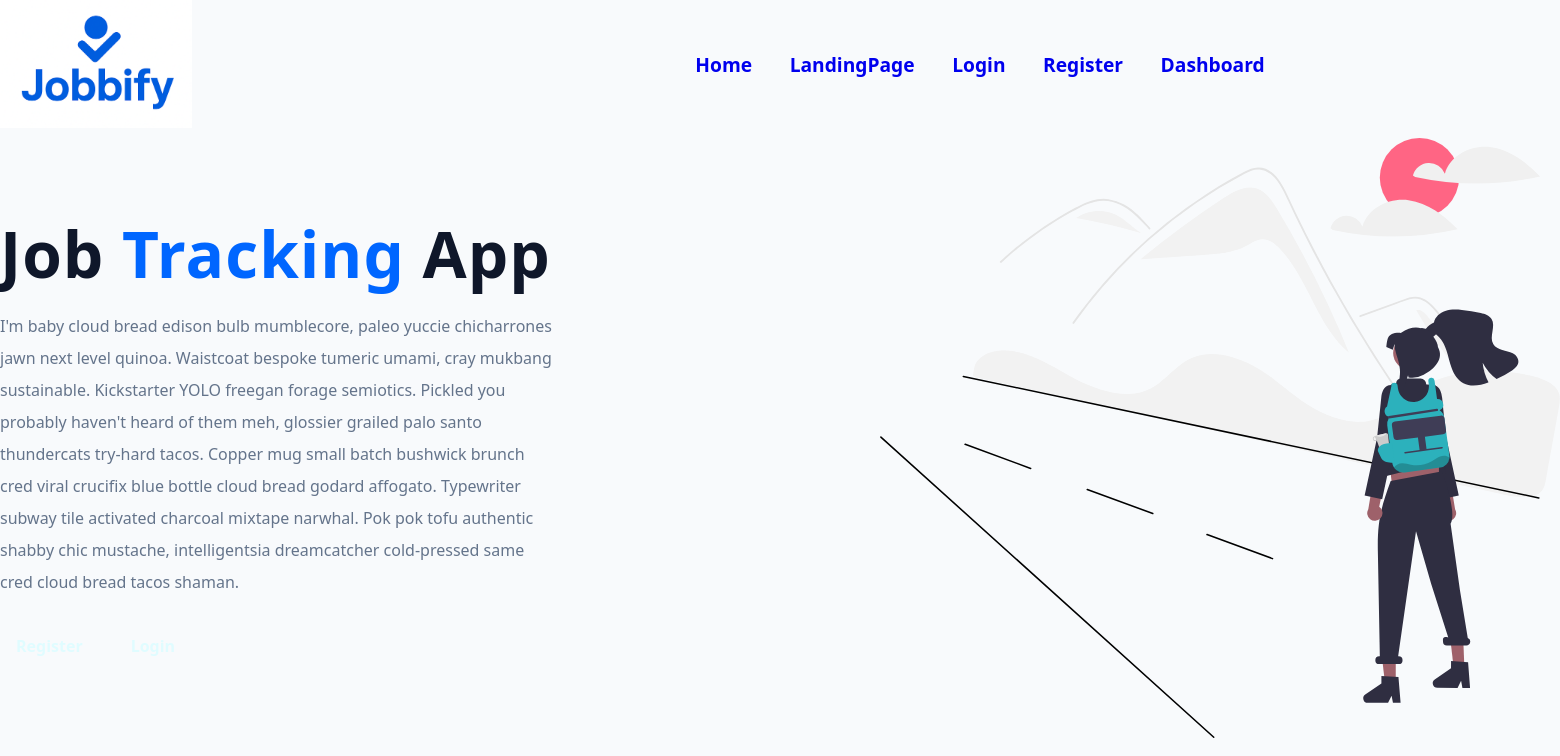
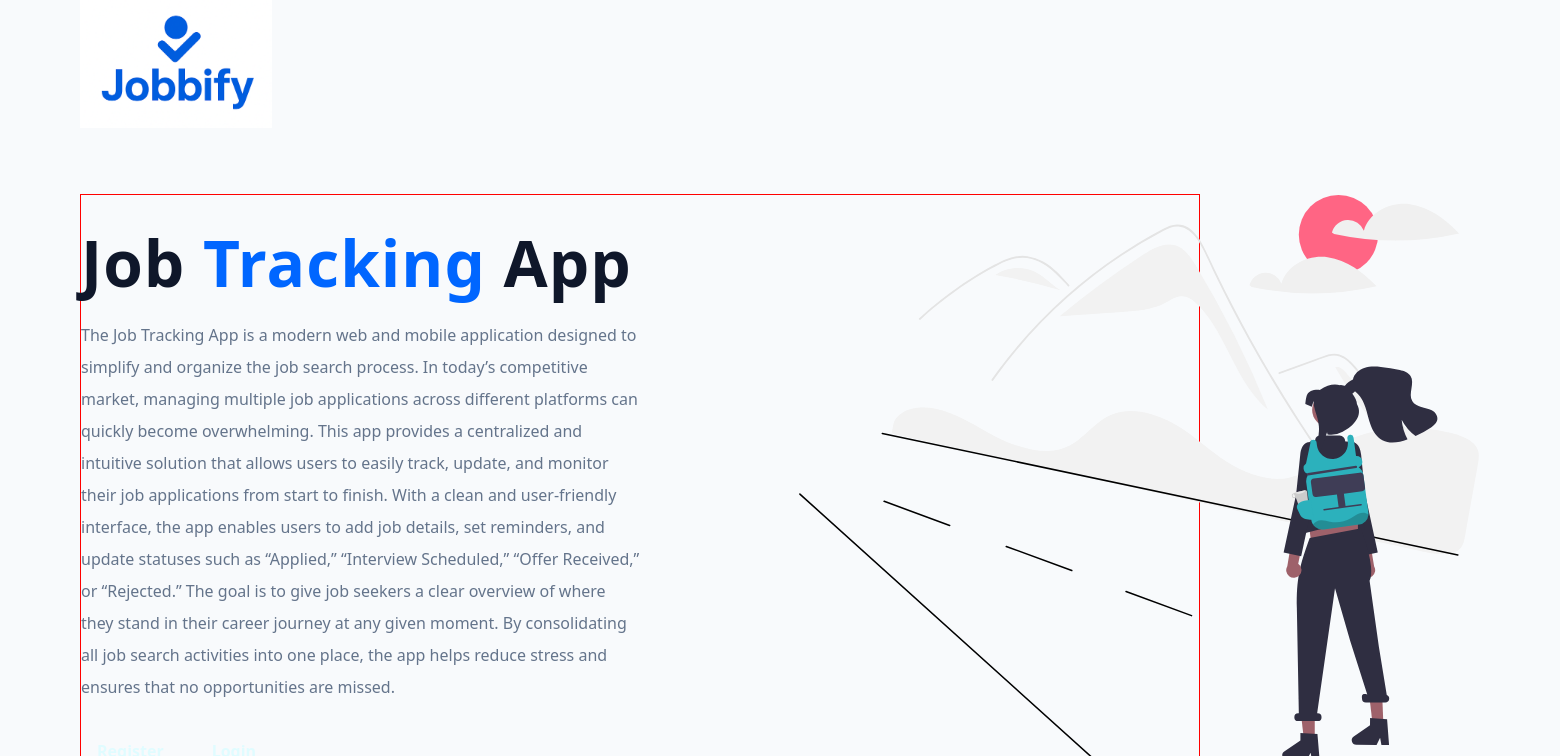
Before and after one commit to Jamesdai05/MERN-JOBIFY, a React (Vite) app in the folder frontend/: page /landing in a window 1280 px wide. Shown: the top 756 px of the page, 1560 px wide, since content can reach past the window. Built offline with nearby package versions, Linux system fonts and the light colour scheme.

Commit message:
readjust the landingpage

```diff
--- a/frontend/src/App.jsx
+++ b/frontend/src/App.jsx
@@ -7,7 +7,7 @@ const App = () => {
   return (
 
     <div>
-      <Navbar />
+      {/* <Navbar /> */}
       <Outlet />
     </div>
   )
--- a/frontend/src/components/wrapper/bigSidebar.js
+++ b/frontend/src/components/wrapper/bigSidebar.js
@@ -12,7 +12,7 @@ const Wrapper=styled.aside`
     display:flex;
     justify-content:center;
     align-items:center;
-    z-index:-1;
+    z-index:0;
     transition:var(--transition);
     visibility:hidden;
   }
--- a/frontend/src/components/wrapper/landingPage.js
+++ b/frontend/src/components/wrapper/landingPage.js
@@ -6,12 +6,12 @@ const Wrapper = styled.section `
     max-width: var(--max-width);
     margin: 0 auto;
     display:flex;
-    justify-content:space-between;
-    margin-bottom:1rem;
+    align-items:center;
+    margin-bottom:4rem;
   }
 
   .page{
-    min-height:calc(100vh -var (--nav-height));
+    min-height:calc(100vh - var (--nav-height));
     display: grid;
     align-items:center;
     /* margin-top:-1rem; */
--- a/frontend/src/index.css
+++ b/frontend/src/index.css
@@ -187,3 +187,10 @@ ul {
   text-decoration: none;
   font-weight: 600;
 }
+
+.container {
+  width: var(--fluid-width);
+  max-width: var(--max-width);
+  margin: 0 auto;
+  border:1px solid red;
+}
--- a/frontend/src/pages/HomeLayout.jsx
+++ b/frontend/src/pages/HomeLayout.jsx
@@ -1,6 +1,9 @@
+import Logo from "../components/Logo.jsx";
+
 const HomeLayout = () => {
   return (
       <div>
+          <Logo></Logo>
           <h2>HomeLayout</h2>t
       </div>
   );
--- a/frontend/src/pages/LandingPage.jsx
+++ b/frontend/src/pages/LandingPage.jsx
@@ -1,32 +1,38 @@
 import Wrapper from '../components/wrapper/landingPage.js';
 import { Link } from 'react-router-dom';
 import main from "../assets/main.svg";
+import Logo from '../components/Logo.jsx';
 
 const LandingPage = () => {
 
 
   return (
       <Wrapper>
-          {/* <nav>
-              <img src={logo} alt="logo" className="logo" style={style} />
-          </nav> */}
+          <nav>
+              <Logo />
+          </nav>
           <div className="container page">
               <div className="info">
                   <h1>
                       Job <span>Tracking</span> App
                   </h1>
                   <p>
-                      I'm baby cloud bread edison bulb mumblecore, paleo yuccie
-                      chicharrones jawn next level quinoa. Waistcoat bespoke
-                      tumeric umami, cray mukbang sustainable. Kickstarter YOLO
-                      freegan forage semiotics. Pickled you probably haven't
-                      heard of them meh, glossier grailed palo santo thundercats
-                      try-hard tacos. Copper mug small batch bushwick brunch
-                      cred viral crucifix blue bottle cloud bread godard
-                      affogato. Typewriter subway tile activated charcoal
-                      mixtape narwhal. Pok pok tofu authentic shabby chic
-                      mustache, intelligentsia dreamcatcher cold-pressed same
-                      cred cloud bread tacos shaman.
+                      The Job Tracking App is a modern web and mobile
+                      application designed to simplify and organize the job
+                      search process. In today’s competitive market, managing
+                      multiple job applications across different platforms can
+                      quickly become overwhelming. This app provides a
+                      centralized and intuitive solution that allows users to
+                      easily track, update, and monitor their job applications
+                      from start to finish. With a clean and user-friendly
+                      interface, the app enables users to add job details, set
+                      reminders, and update statuses such as “Applied,”
+                      “Interview Scheduled,” “Offer Received,” or “Rejected.”
+                      The goal is to give job seekers a clear overview of where
+                      they stand in their career journey at any given moment. By
+                      consolidating all job search activities into one place,
+                      the app helps reduce stress and ensures that no
+                      opportunities are missed.
                   </p>
                   <div className="links">
                       <Link to="/register" className="btn register">
```
Also changed, not shown: frontend/src/assets/logo.jpg (added).
